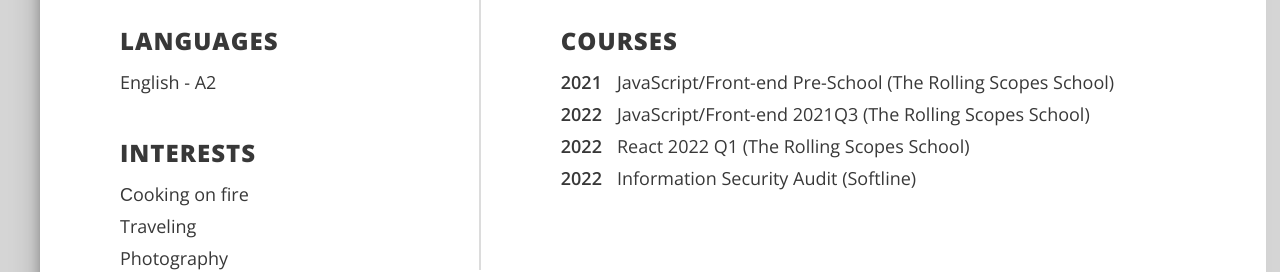
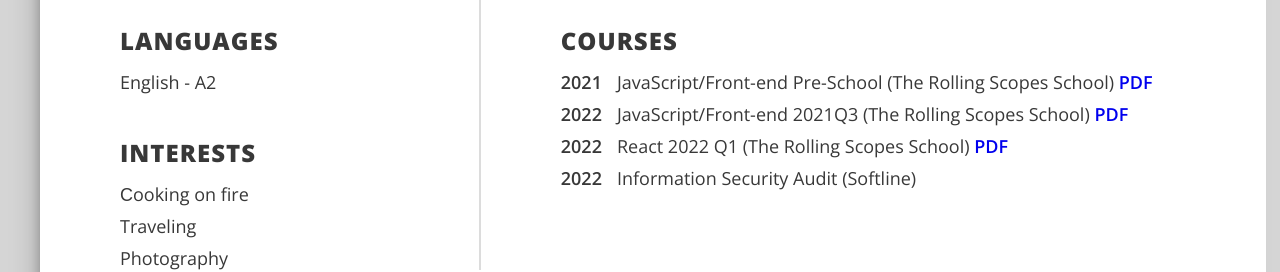
Before and after one commit to Jenya-b/cv, a React (Create React App) app: page / in a window 1280 px wide. Shown: the part 1238-1510 px from the top of the page. Built offline with nearby package versions, Linux system fonts and the light colour scheme.

Commit message:
feat: add links for courses

```diff
--- a/src/components/Item/Item.styled.ts
+++ b/src/components/Item/Item.styled.ts
@@ -27,3 +27,7 @@ export const Date = styled.p`
   margin-right: 15px;
   padding-top: 3px;
 `;
+
+export const Link = styled.a`
+  ${fontStylesDate}
+`;
--- a/src/components/Item/Item.tsx
+++ b/src/components/Item/Item.tsx
@@ -1,5 +1,5 @@
 import { IData } from 'interfaces/content';
-import { StyledItem, Icon, IconImage, Desc, Date } from './Item.styled';
+import { StyledItem, Icon, IconImage, Desc, Date, Link } from './Item.styled';
 
 interface ItemProps {
   data: IData;
@@ -13,6 +13,8 @@ export const Item = ({ data }: ItemProps) => (
       </Icon>
     )}
     {data.date && <Date>{data.date}</Date>}
-    <Desc>{data.title}</Desc>
+    <Desc>
+      {data.title} {data.link && <Link href={data.link}>PDF</Link>}
+    </Desc>
   </StyledItem>
 );
--- a/src/constants/data.tsx
+++ b/src/constants/data.tsx
@@ -115,14 +115,17 @@ const courses = [
   {
     date: '2021',
     title: 'JavaScript/Front-end Pre-School (The Rolling Scopes School)',
+    link: 'https://app.rs.school/certificate/u3ojf2v3',
   },
   {
     date: '2022',
     title: 'JavaScript/Front-end 2021Q3 (The Rolling Scopes School)',
+    link: 'https://app.rs.school/certificate/3frshve4',
   },
   {
     date: '2022',
     title: 'React 2022 Q1 (The Rolling Scopes School)',
+    link: 'https://app.rs.school/certificate/mg4gxjna',
   },
   {
     date: '2022',
--- a/src/interfaces/content.ts
+++ b/src/interfaces/content.ts
@@ -2,6 +2,7 @@ export interface IData {
   title: string;
   icon?: string;
   date?: string;
+  link?: string;
 }
 
 export interface ItemType {
```
